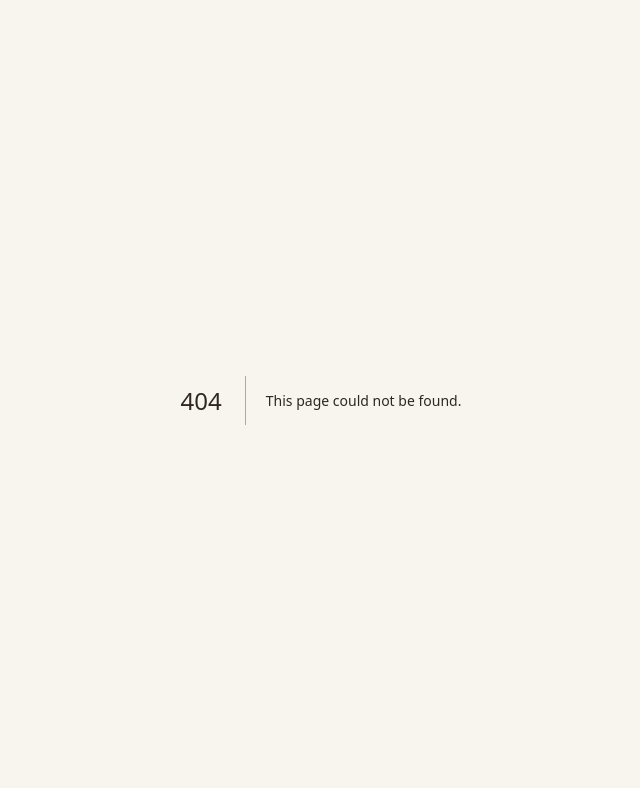
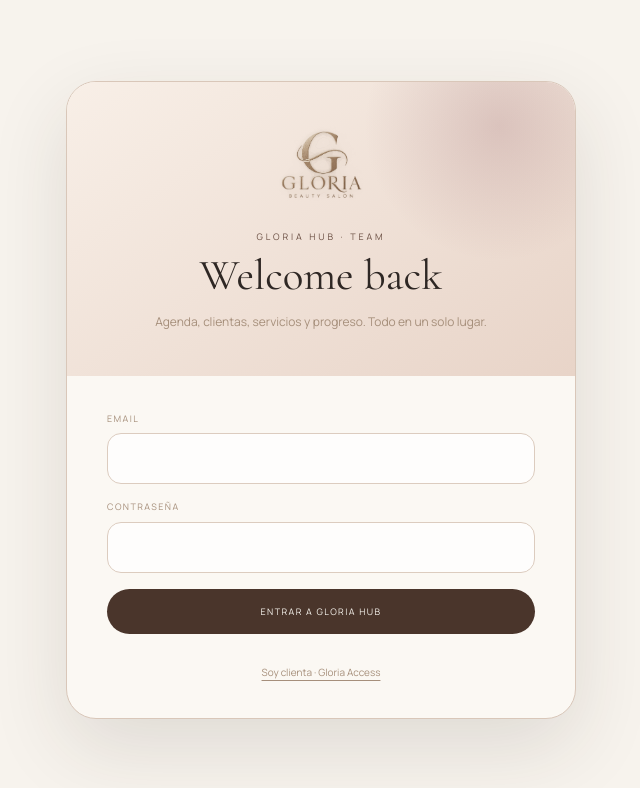
Before and after one commit to bodyshapersystem/Gloria-beauty-salon-, a Next.js app: page /hub-login in a window 1280 px wide. Before the commit this address had no page. Shown: the top 788 px of the page, without its empty margins (319-959 px from the left). Built offline with nearby package versions, Linux system fonts and the light colour scheme.

Commit message:
Add direct Gloria Hub login

```diff
--- /dev/null
+++ b/app/hub-login/page.tsx
@@ -0,0 +1,42 @@
+"use client";
+
+import { FormEvent, useState } from "react";
+import Link from "next/link";
+import { useRouter } from "next/navigation";
+import { Logo } from "@/components/brand/Logo";
+import { supabase } from "@/lib/supabase/client";
+
+export default function HubLoginPage(){
+  const router=useRouter();
+  const [email,setEmail]=useState("");
+  const [password,setPassword]=useState("");
+  const [loading,setLoading]=useState(false);
+  const [error,setError]=useState<string|null>(null);
+
+  async function submit(e:FormEvent){
+    e.preventDefault();setLoading(true);setError(null);
+    const {data,error:authError}=await supabase.auth.signInWithPassword({email:email.trim(),password});
+    if(authError||!data.user){setLoading(false);setError("No pudimos iniciar sesión. Revisa tu email y contraseña.");return;}
+    const {data:profile}=await supabase.from("user_profiles").select("role,staff_id,active").eq("auth_user_id",data.user.id).maybeSingle();
+    if(!profile||!profile.active||!["owner","admin","staff"].includes(profile.role)){
+      await supabase.auth.signOut();setLoading(false);setError("Esta cuenta no tiene acceso a Gloria Hub.");return;
+    }
+    router.replace(profile.role==="staff"?"/hub/my-agenda":"/hub");router.refresh();
+  }
+
+  return <div className="min-h-screen bg-[#F7F3ED] px-5 py-10 flex items-center justify-center">
+    <div className="w-full max-w-[510px] overflow-hidden rounded-[30px] border border-[#D9C7B9] bg-[#FBF8F3] shadow-[0_28px_80px_rgba(52,38,31,.12)]">
+      <div className="relative px-7 py-9 md:px-10 md:py-11 bg-[radial-gradient(circle_at_85%_15%,rgba(123,60,72,.18),transparent_27%),linear-gradient(145deg,#F8EFE7,#E8D4C8)]">
+        <Logo className="h-[76px] w-auto mx-auto"/>
+        <div className="mt-7 text-center"><p className="text-[9px] uppercase tracking-[.32em] text-mocha">Gloria Hub · Team</p><h1 className="mt-3 font-serif text-[43px] leading-[.95] text-espresso">Welcome back</h1><p className="mt-4 text-[12px] leading-relaxed text-taupe">Agenda, clientas, servicios y progreso. Todo en un solo lugar.</p></div>
+      </div>
+      <form onSubmit={submit} className="px-7 py-7 md:px-10 md:py-9 space-y-4">
+        <label className="block"><span className="mb-2 block text-[9px] uppercase tracking-[.16em] text-taupe">Email</span><input type="email" required value={email} onChange={e=>setEmail(e.target.value)} className="w-full rounded-[14px] border border-[#DCCCBF] bg-white/80 px-4 py-3.5 text-[14px] outline-none focus:border-mocha"/></label>
+        <label className="block"><span className="mb-2 block text-[9px] uppercase tracking-[.16em] text-taupe">Contraseña</span><input type="password" required value={password} onChange={e=>setPassword(e.target.value)} className="w-full rounded-[14px] border border-[#DCCCBF] bg-white/80 px-4 py-3.5 text-[14px] outline-none focus:border-mocha"/></label>
+        {error&&<p className="rounded-[14px] bg-[#EAD6D1]/55 px-4 py-3 text-[11px] text-mocha">{error}</p>}
+        <button disabled={loading} className="w-full rounded-full bg-[#4A352B] px-5 py-4 text-[9px] uppercase tracking-[.16em] text-ivory disabled:opacity-50">{loading?"Entrando…":"Entrar a Gloria Hub"}</button>
+        <div className="pt-2 text-center"><Link href="/access/login" className="text-[10px] text-taupe underline underline-offset-4">Soy clienta · Gloria Access</Link></div>
+      </form>
+    </div>
+  </div>
+}
```
